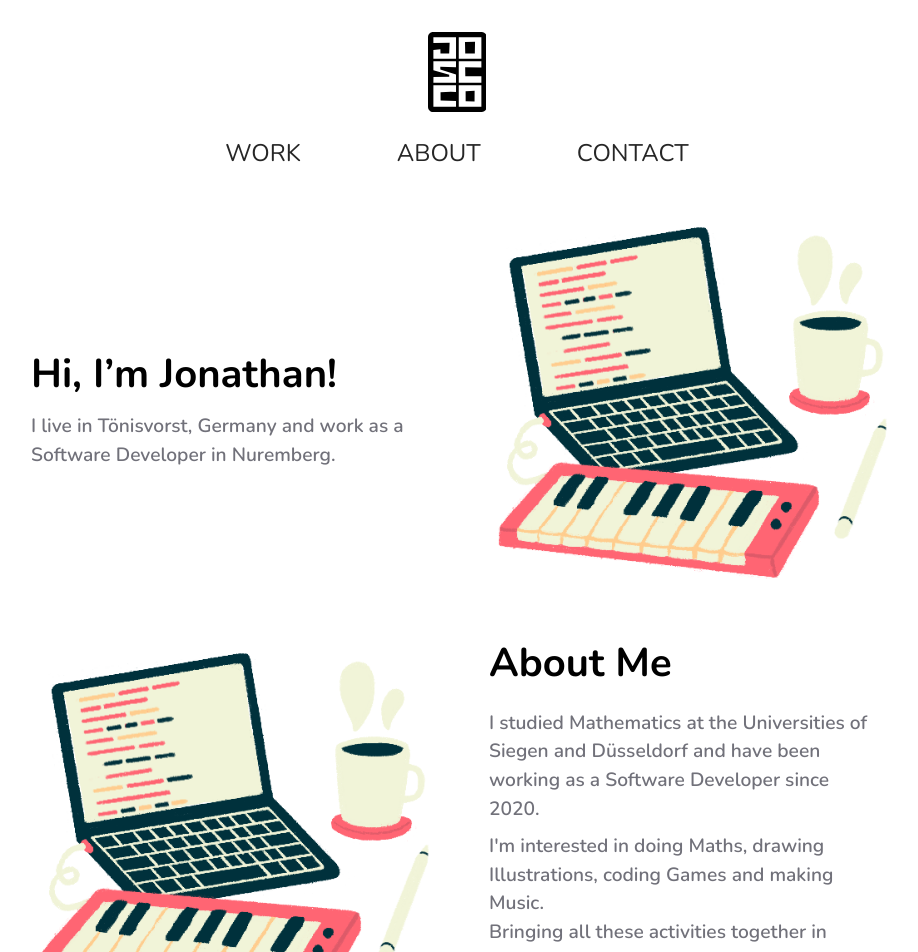
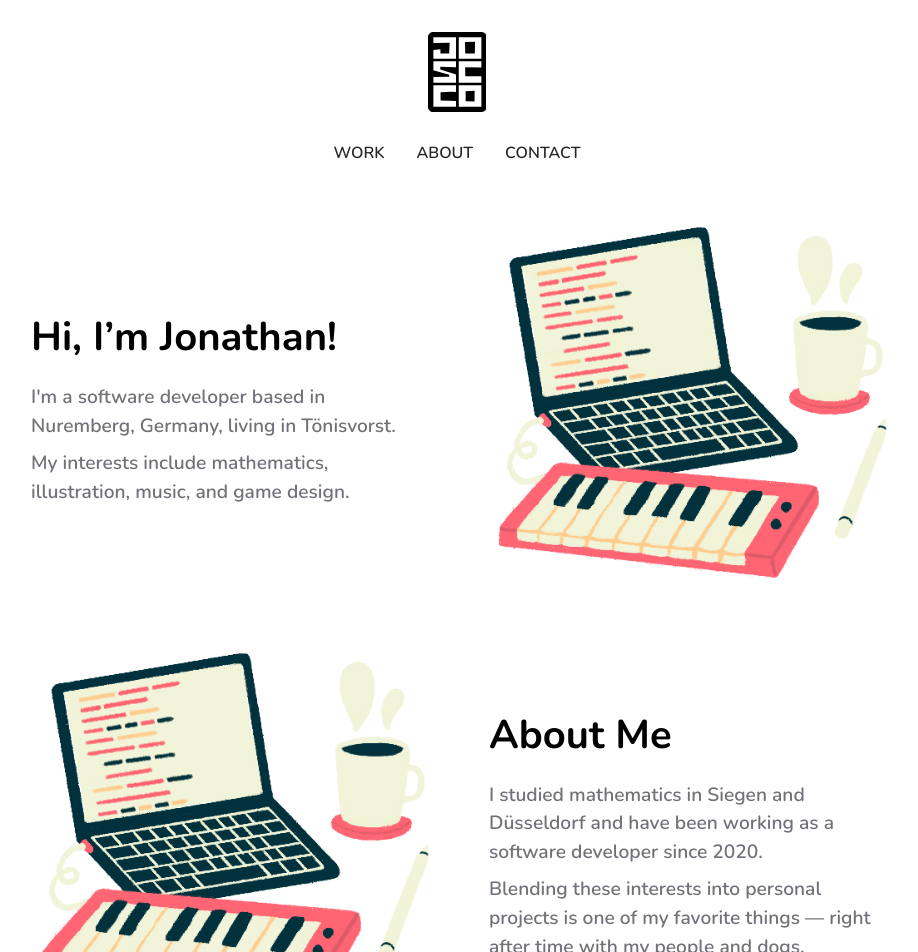
Before and after one commit to joscco/JosccoWebsiteNew, an Angular app: page /about in a window 1280 px wide. Shown: the top 952 px of the page, without its empty margins (183-1101 px from the left). Built offline with nearby package versions, Linux system fonts and the light colour scheme.

Commit message:
Adapt styling

```diff
--- a/src/app/nav-bar/nav-bar.component.html
+++ b/src/app/nav-bar/nav-bar.component.html
@@ -3,7 +3,7 @@
     <div>
       <app-logo></app-logo>
     </div>
-    <div class="flex flex-row flex-nowrap items-center gap-2 md:gap-10 lg:gap-20">
+    <div class="flex flex-row flex-nowrap items-center gap-2 md:gap-4">
       <app-nav-item text="WORK" href="/"></app-nav-item>
       <app-nav-item text="ABOUT" href="/about"></app-nav-item>
       <app-nav-item text="CONTACT" href="/contact"></app-nav-item>
--- a/src/app/nav-item/nav-item.component.html
+++ b/src/app/nav-item/nav-item.component.html
@@ -1,6 +1,6 @@
 <a [routerLink]="href"
-   class="text-neutral-800 text-[1rem] md:text-[1.2rem] lg:text-[1.5rem]
-   font-normal p-2 no-underline items-center justify-center
+   class="text-neutral-800 text-sm md:text-base
+   font-semibold p-2 no-underline items-center justify-center
    flex flex-1 h-[50px] transition-all duration-400">
   {{ text }}
 </a>
--- a/src/app/views/about-view/about-view.component.html
+++ b/src/app/views/about-view/about-view.component.html
@@ -3,8 +3,11 @@
     <div class="flex flex-col-reverse md:flex-row md:px-4">
       <div class="flex-1 flex flex-col justify-center px-4">
         <div class="text-[2.2rem] md:text-[2.5rem] font-bold pb-2 px-4">Hi, I’m Jonathan!</div>
+        <div class="text-[1.1rem] md:text-[1.2rem] text-left font-semibold py-2 text-zinc-500 px-4">
+          I'm a software developer based in Nuremberg, Germany, living in Tönisvorst.
+        </div>
         <div class="text-[1.1rem] md:text-[1.2rem] text-left font-semibold text-zinc-500 px-4">
-          I live in Tönisvorst, Germany and work as a Software Developer in Nuremberg.
+          My interests include mathematics, illustration, music, and game design.
         </div>
       </div>
       <div class="flex-1 flex flex-col items-center px-4">
@@ -19,13 +22,10 @@
       <div class="flex-1 flex flex-col justify-center px-4">
         <div class="text-[2.2rem] md:text-[2.5rem] font-bold pb-2 px-4">About Me</div>
         <div class="text-[1.1rem] md:text-[1.2rem] text-left font-semibold py-2 text-zinc-500 px-4">
-          I studied Mathematics at the Universities of Siegen and Düsseldorf and have been working as a
-          Software Developer since 2020.
+          I studied mathematics in Siegen and Düsseldorf and have been working as a software developer since 2020.
         </div>
         <div class="text-[1.1rem] md:text-[1.2rem] text-left font-semibold text-zinc-500 px-4">
-          I'm interested in doing Maths, drawing Illustrations, coding Games and making Music. <br>
-          Bringing all these activities together in private projects is what makes my heart jump —
-          right after my people and dogs at home.
+          Blending these interests into personal projects is one of my favorite things — right after time with my people and dogs.
         </div>
       </div>
 
```
Also changed, not shown: src/app/views/contact-view/contact-view.component.ts (+2 -7 lines), 1 other file (tests, documents, lock files or other folders).
